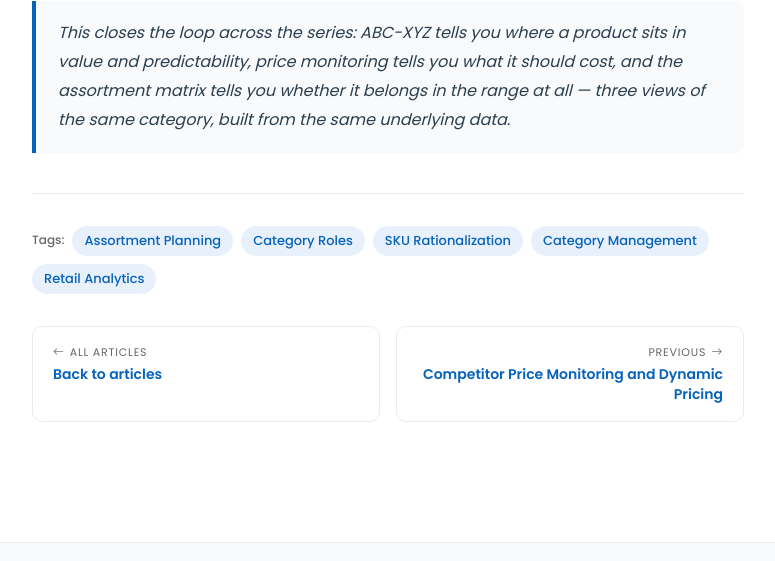
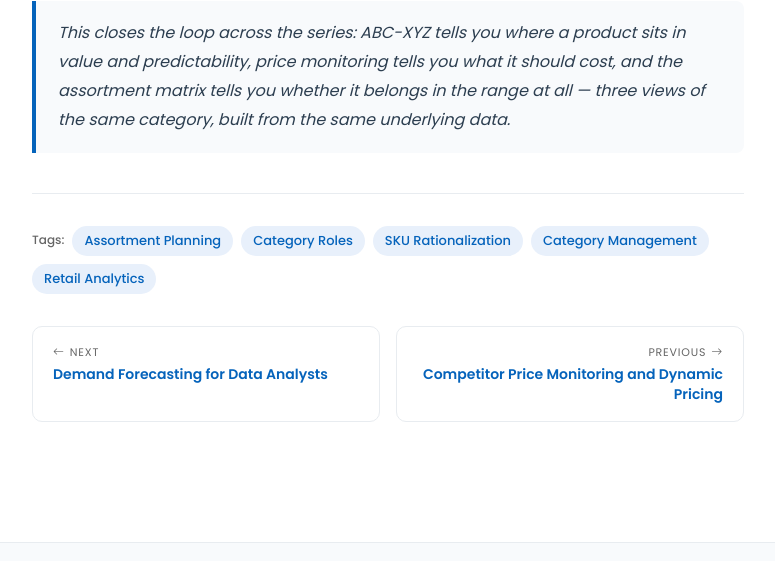
Before and after one commit to isachenko-andrii/isachenko-andrii.github.io, a plain HTML site: page articles/2026-10-04-assortment-matrix-optimization.html in a window 1280 px wide. Shown: the part 4422-4983 px from the top of the page, without its empty margins (252-1027 px from the left). Drawn offline with Linux system fonts and the light colour scheme.

Commit message:
Update navigation links in assortment matrix article

```diff
--- a/articles/2026-10-04-assortment-matrix-optimization.html
+++ b/articles/2026-10-04-assortment-matrix-optimization.html
@@ -263,9 +263,9 @@
   </div>
 
   <nav class="article-nav">
-    <a href="index.html" class="prev">
-      <span class="nav-label"><i class="bi bi-arrow-left"></i> All Articles</span>
-      <span class="nav-title">Back to articles</span>
+    <a href="2026-10-14-demand-forecasting-for-analysts.html" class="prev">
+      <span class="nav-label"><i class="bi bi-arrow-left"></i> Next</span>
+      <span class="nav-title">Demand Forecasting for Data Analysts</span>
     </a>
     <a href="2026-09-27-competitor-price-monitoring.html" class="next">
       <span class="nav-label">Previous <i class="bi bi-arrow-right"></i></span>
```
